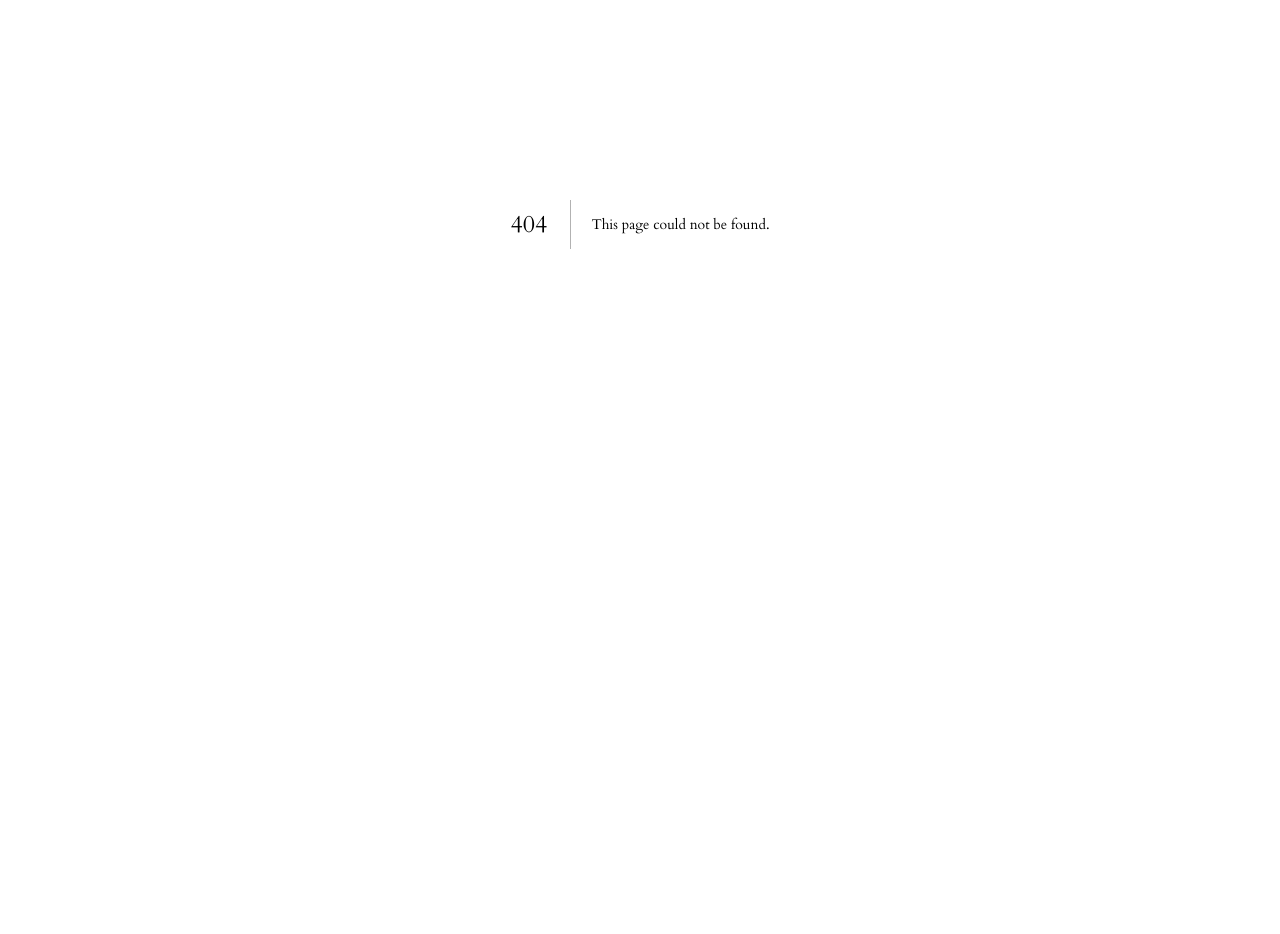
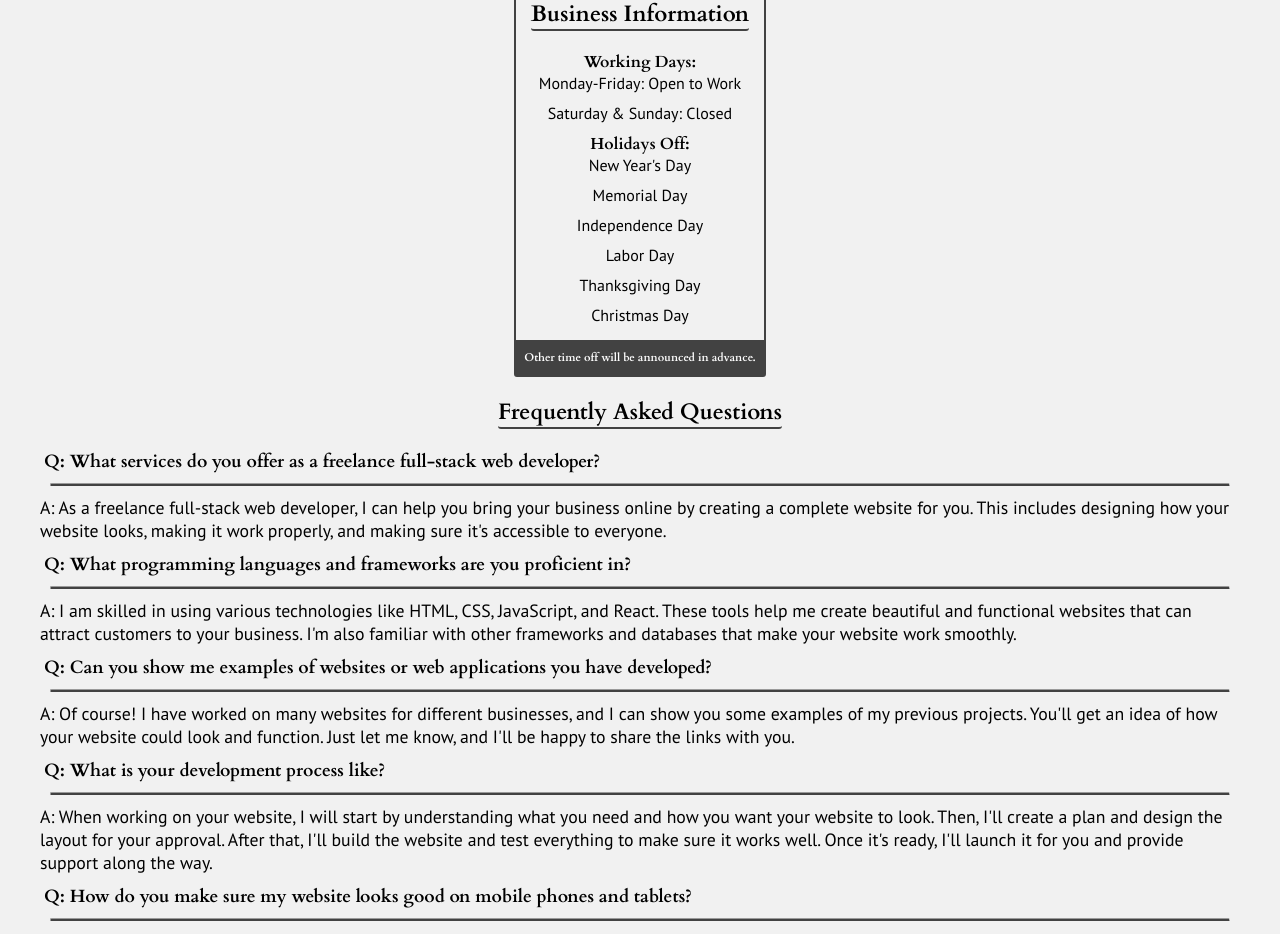
Before and after one commit to ThomasKroghDev/portfolio, a Next.js app: page /contact in a window 1280 px wide. Before the commit this address had no page. Shown: the part 176-1110 px from the top of the page. Before the commit the page ends 800 px from the top, so only its background shows below. Built offline with nearby package versions, Linux system fonts and the light colour scheme.

Commit message:
Contact page info

```diff
--- /dev/null
+++ b/src/pages/contact.tsx
@@ -0,0 +1,169 @@
+import ContactForm from '@/components/contactForm/contactForm.component';
+import Layout from '@/components/layout/layout.component';
+import styles from '@/styles/Contact.module.css';
+
+const Contact = () => {
+  return (
+    <Layout>
+      <div className={styles.contactContainer}>
+        <h1 className={styles.heading}>Contact</h1>
+        <div className={styles.businessInfoContainer}>
+          <h2 className={styles.subHeading}>Business Information</h2>
+          <ul>
+            <li className={`${styles.listItem} ${styles.infoItem}`}>
+              <strong>Working Days:</strong>
+              <ul>
+                <li className={`${styles.listItem} ${styles.infoItem}`}>
+                  Monday-Friday: Open to Work
+                </li>
+                <li className={`${styles.listItem} ${styles.infoItem}`}>
+                  Saturday & Sunday: Closed
+                </li>
+              </ul>
+            </li>
+            <li className={`${styles.listItem} ${styles.infoItem}`}>
+              <strong>Holidays Off:</strong>
+              <ul>
+                <li className={`${styles.listItem} ${styles.infoItem}`}>
+                  New Year's Day
+                </li>
+                <li className={`${styles.listItem} ${styles.infoItem}`}>
+                  Memorial Day
+                </li>
+                <li className={`${styles.listItem} ${styles.infoItem}`}>
+                  Independence Day
+                </li>
+                <li className={`${styles.listItem} ${styles.infoItem}`}>
+                  Labor Day
+                </li>
+                <li className={`${styles.listItem} ${styles.infoItem}`}>
+                  Thanksgiving Day
+                </li>
+                <li className={`${styles.listItem} ${styles.infoItem}`}>
+                  Christmas Day
+                </li>
+              </ul>
+            </li>
+            <li
+              className={`${styles.listItem} ${styles.infoItem} ${styles.notice}`}
+            >
+              <strong>Other time off will be announced in advance.</strong>
+            </li>
+          </ul>
+        </div>
+        <div className={styles.faqContainer}>
+          <h2 className={styles.subHeading}>Frequently Asked Questions</h2>
+          <ul>
+            <li className={styles.listItem}>
+              <strong className={styles.question}>
+                Q: What services do you offer as a freelance full-stack web
+                developer?
+              </strong>
+              <hr className={styles.divider} />
+              A: As a freelance full-stack web developer, I can help you bring
+              your business online by creating a complete website for you. This
+              includes designing how your website looks, making it work
+              properly, and making sure it's accessible to everyone.
+            </li>
+
+            <li className={styles.listItem}>
+              <strong className={styles.question}>
+                Q: What programming languages and frameworks are you proficient
+                in?
+              </strong>
+              <hr className={styles.divider} />
+              A: I am skilled in using various technologies like HTML, CSS,
+              JavaScript, and React. These tools help me create beautiful and
+              functional websites that can attract customers to your business.
+              I'm also familiar with other frameworks and databases that make
+              your website work smoothly.
+            </li>
+
+            <li className={styles.listItem}>
+              <strong className={styles.question}>
+                Q: Can you show me examples of websites or web applications you
+                have developed?
+              </strong>
+              <hr className={styles.divider} />
+              A: Of course! I have worked on many websites for different
+              businesses, and I can show you some examples of my previous
+              projects. You'll get an idea of how your website could look and
+              function. Just let me know, and I'll be happy to share the links
+              with you.
+            </li>
+
+            <li className={styles.listItem}>
+              <strong className={styles.question}>
+                Q: What is your development process like?
+              </strong>
+              <hr className={styles.divider} />
+              A: When working on your website, I will start by understanding
+              what you need and how you want your website to look. Then, I'll
+              create a plan and design the layout for your approval. After that,
+              I'll build the website and test everything to make sure it works
+              well. Once it's ready, I'll launch it for you and provide support
+              along the way.
+            </li>
+
+            <li className={styles.listItem}>
+              <strong className={styles.question}>
+                Q: How do you make sure my website looks good on mobile phones
+                and tablets?
+              </strong>
+              <hr className={styles.divider} />
+              A: It's important to have a website that works well on different
+              devices. I will ensure that your website is responsive, meaning it
+              will automatically adjust and look great on mobile phones,
+              tablets, and desktop computers. This way, your customers can
+              easily browse your website no matter what device they are using.
+            </li>
+
+            <li className={styles.listItem}>
+              <strong className={styles.question}>
+                Q: How will you keep my website secure?
+              </strong>
+              <hr className={styles.divider} />
+              A: Website security is a top priority for me. I will follow best
+              practices to protect your website from any potential threats. This
+              includes using secure coding techniques, ensuring that your
+              customers' information is safe, and implementing security measures
+              to prevent unauthorized access to your website.
+            </li>
+
+            <li className={styles.listItem}>
+              <strong className={styles.question}>
+                Q: What if I need help with maintaining and updating my website
+                in the future?
+              </strong>
+              <hr className={styles.divider} />
+              A: I understand that websites require regular updates and
+              maintenance to keep them running smoothly. I offer ongoing website
+              maintenance services, which include making sure your website is
+              up-to-date, fixing any issues that may arise, and providing
+              support whenever you need it. We can discuss a maintenance plan
+              that suits your specific needs.
+            </li>
+
+            <li className={styles.listItem}>
+              <strong className={styles.question}>
+                Q: How much does it cost to have a freelance web developer
+                create my website?
+              </strong>
+              <hr className={styles.divider} />
+              A: The cost of creating a website depends on the complexity and
+              features you want for your business. After discussing your
+              requirements, I will provide you with a detailed proposal that
+              includes the estimated cost. My rates are competitive and reflect
+              the value I bring through my expertise and experience. Let's talk
+              about your project specifics, and I'll provide you with an
+              estimate.
+            </li>
+          </ul>
+        </div>
+        <ContactForm />
+      </div>
+    </Layout>
+  );
+};
+
+export default Contact;
--- a/src/pages/index.tsx
+++ b/src/pages/index.tsx
@@ -5,7 +5,7 @@ import Modal from '@/components/modal/modal.component';
 import { useState } from 'react';
 import Layout from '@/components/layout/layout.component';
 import Hero from '@/components/hero/hero.component';
-import ContactForm from '@/components/contactForm/contactForm.componet';
+import ContactForm from '@/components/contactForm/contactForm.component';
 import NewsTicker from '@/components/newsTicker/newsTicker.component';
 
 // NewsTicker data
--- /dev/null
+++ b/src/styles/Contact.module.css
@@ -0,0 +1,74 @@
+.contactContainer {
+  display: flex;
+  flex-direction: column;
+  align-items: center;
+  justify-content: center;
+  margin: 30px 20px 0 20px;
+}
+.heading {
+  font-size: 2rem;
+  font-weight: 600;
+  margin-bottom: 20px;
+  border-bottom: 2px solid rgb(66, 66, 66);
+  border-radius: 3px;
+}
+.businessInfoContainer {
+  position: relative;
+  display: flex;
+  flex-direction: column;
+  align-items: center;
+  justify-content: center;
+  margin: 10px 20px 10px 20px;
+  border: 2px solid rgb(66, 66, 66);
+  border-radius: 3px;
+  padding: 10px 15px 40px 15px;
+}
+.faqContainer {
+  display: flex;
+  flex-direction: column;
+  align-items: center;
+  justify-content: center;
+  margin: 10px 20px 10px 20px;
+}
+
+.subHeading {
+  font-size: 1.4rem;
+  font-weight: 600;
+  margin-bottom: 20px;
+  border-bottom: 2px solid rgb(66, 66, 66);
+  border-radius: 3px;
+}
+.listItem {
+  font-size: 1.11rem;
+  font-weight: 500;
+  margin-bottom: 10px;
+}
+.infoItem {
+  font-size: 1rem;
+  font-weight: 500;
+  margin-bottom: 10px;
+  text-align: center;
+}
+.notice {
+  margin: 0;
+  padding: 0px;
+  position: absolute;
+  bottom: 0;
+  left: 0;
+  background-color: rgb(66, 66, 66);
+  color: white;
+  width: 100%;
+  font-size: 0.7rem;
+  padding: 10px 0;
+}
+.question {
+  display: block;
+  font-size: 1.11rem;
+  font-weight: 900;
+  margin: 0 4px;
+}
+.divider {
+  margin: 10px;
+  border-bottom: 2px solid rgb(66, 66, 66);
+  border-radius: 3px;
+}
--- a/src/styles/globals.css
+++ b/src/styles/globals.css
@@ -4,7 +4,8 @@ input,
 textarea,
 label,
 select,
-option {
+option,
+li {
   margin: 0;
   padding: 0;
   font-family: 'PT Sans', sans-serif;
@@ -14,7 +15,8 @@ h2,
 h3,
 h4,
 h5,
-h6 {
+h6,
+strong {
   font-family: 'Cardo', serif;
 }
 /* Box sizing rules */
```
Also changed, not shown: src/components/contactForm/contactForm.component.tsx (renamed from src/components/contactForm/contactForm.componet.tsx).
